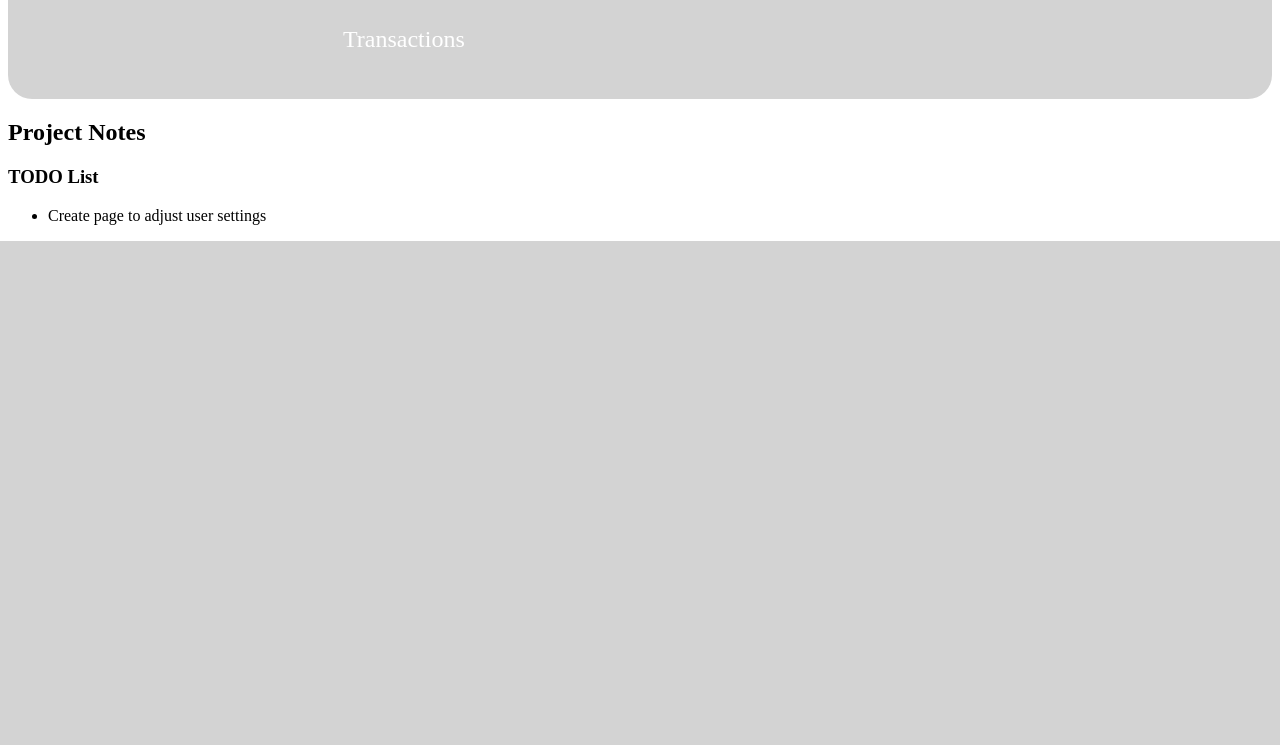
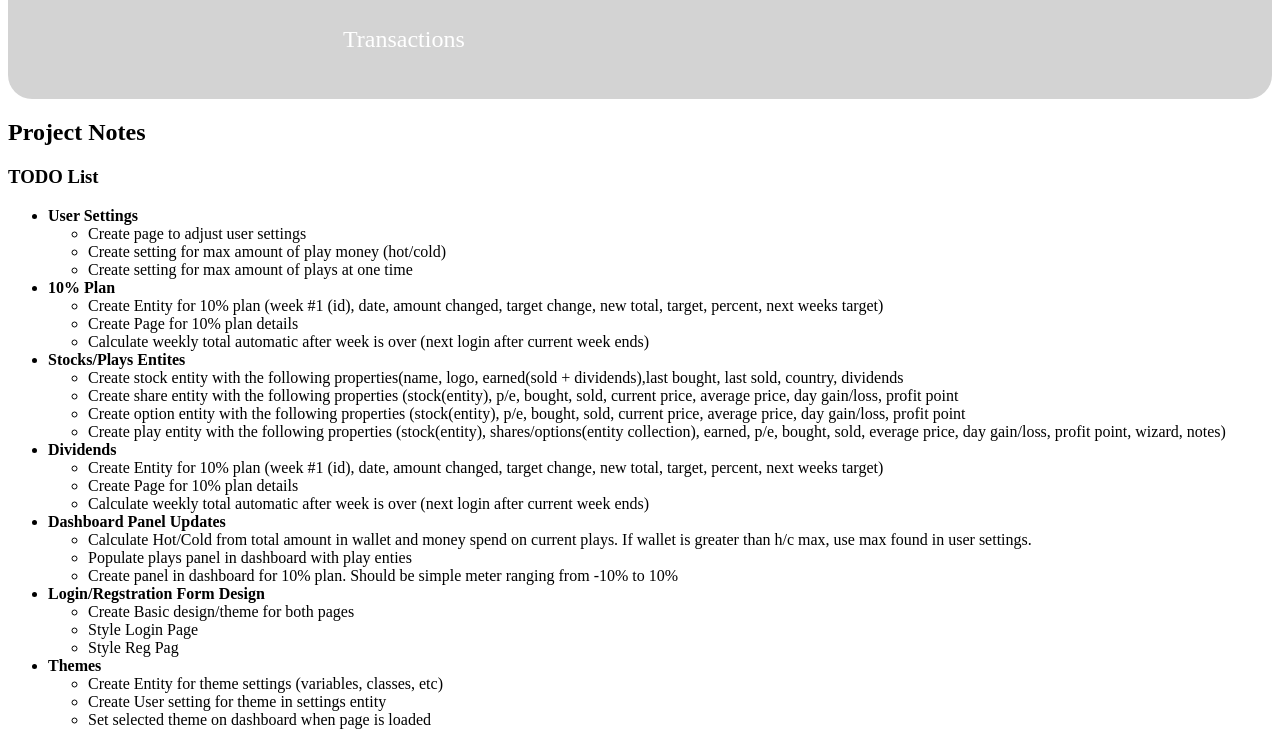
Before and after one commit to joshbyvelds/bsx-version-two, a Symfony app: template templates/dashboard/index.html.twig in a window 1280 px wide. Shown: the part 1480-2225 px from the top of the page. Before the commit the page ends 1721 px from the top, so only its background shows below. Run offline with Twig, Linux system fonts and the light colour scheme; the template is opened without the code that fills it, so the values that code supplies are empty; some libraries are stand-ins or nearby versions; some web fonts are replaced.

Commit message:
Add more things to todo list

```diff
--- a/templates/project_notes.html.twig
+++ b/templates/project_notes.html.twig
@@ -2,5 +2,54 @@
 
 <h3>TODO List</h3>
 <ul>
-    <li>Create page to adjust user settings</li>
+    <li><strong>User Settings</strong></li>
+    <ul>
+        <li>Create page to adjust user settings</li>
+        <li>Create setting for max amount of play money (hot/cold)</li>
+        <li>Create setting for max amount of plays at one time</li>
+    </ul>
+
+    <li><strong>10% Plan</strong></li>
+    <ul>
+        <li>Create Entity for 10% plan (week #1 (id), date, amount changed, target change, new total, target, percent, next weeks target)</li>
+        <li>Create Page for 10% plan details</li>
+        <li>Calculate weekly total automatic after week is over (next login after current week ends)</li>
+    </ul>
+
+    <li><strong>Stocks/Plays Entites</strong></li>
+    <ul>
+        <li>Create stock entity with the following properties(name, logo, earned(sold + dividends),last bought, last sold, country, dividends</li>
+        <li>Create share entity with the following properties (stock(entity), p/e, bought, sold, current price, average price, day gain/loss, profit point</li>
+        <li>Create option entity with the following properties (stock(entity), p/e, bought, sold, current price, average price, day gain/loss, profit point</li>
+        <li>Create play entity with the following properties (stock(entity), shares/options(entity collection), earned, p/e, bought, sold, everage price, day gain/loss, profit point, wizard, notes)</li>
+    </ul>
+
+    <li><strong>Dividends</strong></li>
+    <ul>
+        <li>Create Entity for 10% plan (week #1 (id), date, amount changed, target change, new total, target, percent, next weeks target)</li>
+        <li>Create Page for 10% plan details</li>
+        <li>Calculate weekly total automatic after week is over (next login after current week ends)</li>
+    </ul>
+
+    <li><strong>Dashboard Panel Updates</strong></li>
+    <ul>
+        <li>Calculate Hot/Cold from total amount in wallet and money spend on current plays. If wallet is greater than h/c max, use max found in user settings.</li>
+        <li>Populate plays panel in dashboard with play enties</li>
+        <li>Create panel in dashboard for 10% plan. Should be simple meter ranging from -10% to 10%</li>
+    </ul>
+
+    <li><strong>Login/Regstration Form Design</strong></li>
+    <ul>
+        <li>Create Basic design/theme for both pages</li>
+        <li>Style Login Page</li>
+        <li>Style Reg Pag</li>
+    </ul>
+
+    <li><strong>Themes</strong></li>
+    <ul>
+        <li>Create Entity for theme settings (variables, classes, etc)</li>
+        <li>Create User setting for theme in settings entity</li>
+        <li>Set selected theme on dashboard when page is loaded</li>
+    </ul>
+
 </ul>
```
